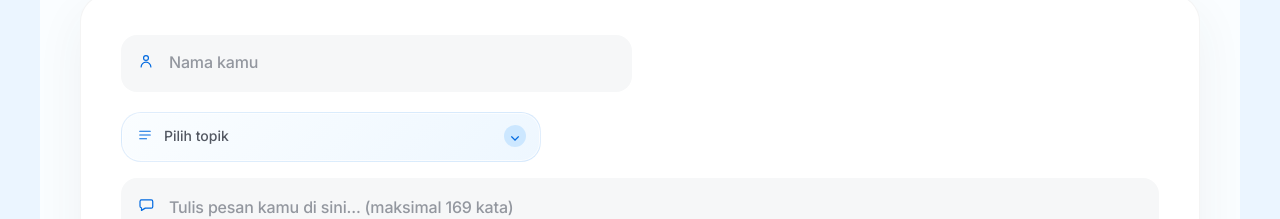
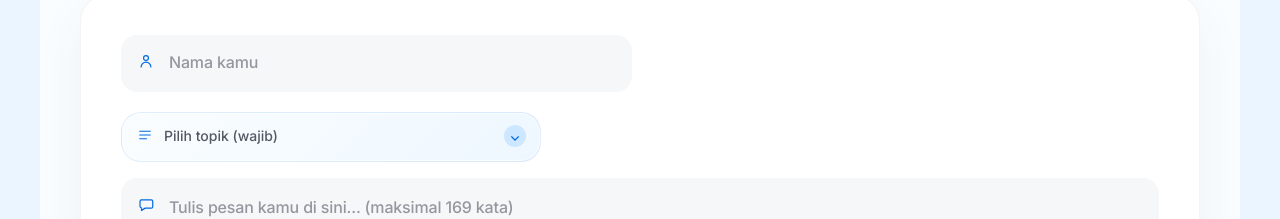
Before and after one commit to LionerHakim/JRHs, a React (Vite) app: page / in a window 1280 px wide. Shown: the part 5180-5399 px from the top of the page. Built offline with nearby package versions, Linux system fonts and the light colour scheme.

Commit message:
fix: require contact topic (#57)

```diff
--- a/src/main.tsx
+++ b/src/main.tsx
@@ -251,6 +251,10 @@ export default function App() {
     setTouched({ name: true, message: true, privacy: true })
 
     if (!name.trim()) return setContactError('Nama belum diisi.')
+    if (!purpose) {
+      setTopicOpen(true)
+      return setContactError('Topik wajib dipilih.')
+    }
 
     if (!message.trim()) return setContactError('Pesan belum diisi.')
     if (!privacy) return setContactError('Persetujuan penggunaan data diperlukan.')
@@ -531,10 +535,10 @@ ${name.trim()}`)
                     type="button"
                     aria-haspopup="listbox"
                     aria-expanded={topicOpen}
-                    aria-label="Topik email (opsional)"
+                    aria-label="Topik email (wajib)"
                     onClick={() => setTopicOpen((open) => !open)}
                   >
-                    <span>{purpose || 'Pilih topik'}</span>
+                    <span>{purpose || 'Pilih topik (wajib)'}</span>
                     <span className="contact-topic-chevron" aria-hidden="true">⌄</span>
                   </button>
                   {topicOpen ? (
```
